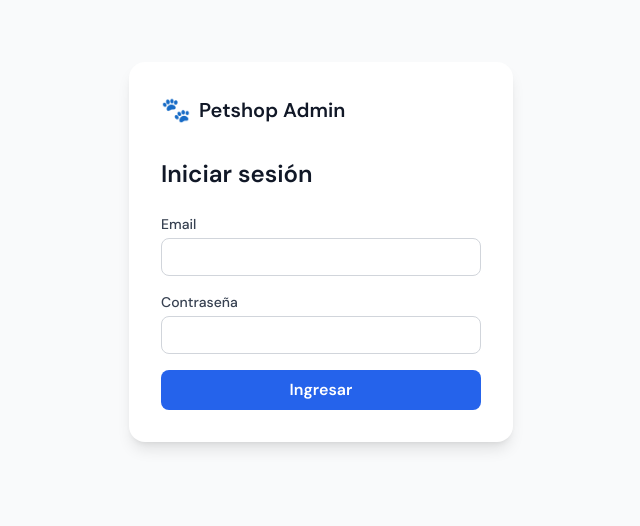
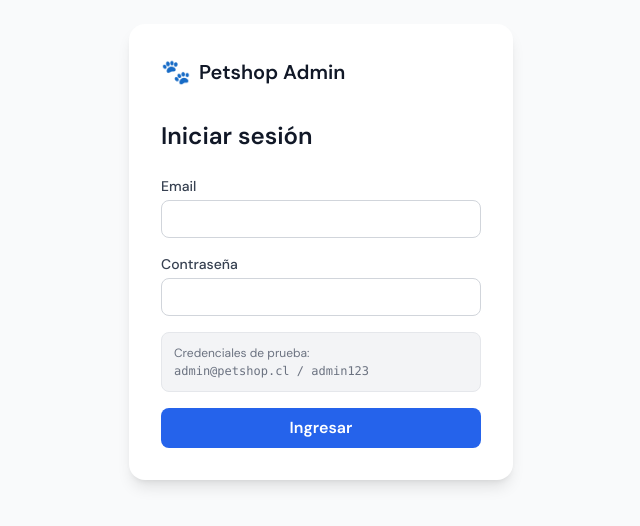
Before and after one commit to nicolassarmiento28/Petshop-E-commerce, a React (Vite) app in the folder frontend/: page /admin in a window 1280 px wide. Shown: the part 148-674 px from the top of the page, without its empty margins (319-959 px from the left). Built offline with nearby package versions, Linux system fonts and the light colour scheme; no server answers.

Commit message:
feat: add test credentials hint on admin login page

```diff
--- a/frontend/src/pages/admin/AdminLogin.tsx
+++ b/frontend/src/pages/admin/AdminLogin.tsx
@@ -68,6 +68,10 @@ const AdminLogin = () => {
             {errors.password && <p className="text-red-500 text-xs mt-1">{errors.password.message}</p>}
           </div>
           {serverError && <p className="text-red-500 text-sm">{serverError}</p>}
+          <div className="rounded-lg bg-gray-100 dark:bg-[#222222] border border-gray-200 dark:border-[#2a2a2a] p-3 text-xs text-gray-500 dark:text-[#8892a4] space-y-0.5">
+            <p>Credenciales de prueba:</p>
+            <p className="font-mono">admin@petshop.cl / admin123</p>
+          </div>
           <button
             type="submit"
             disabled={isSubmitting}
```
